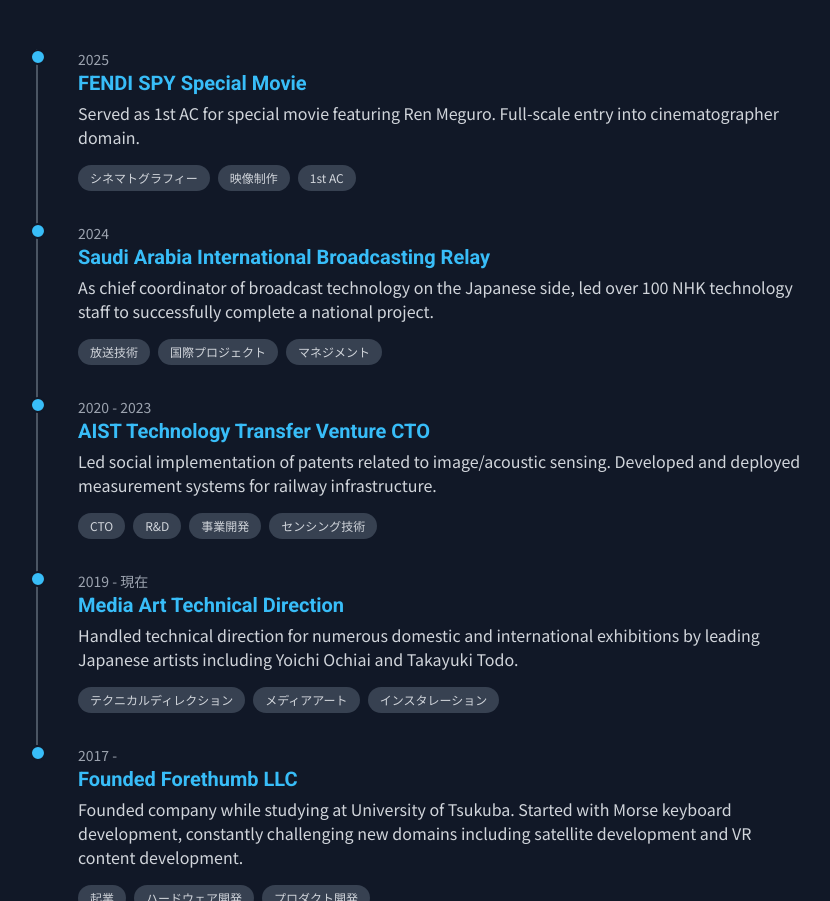
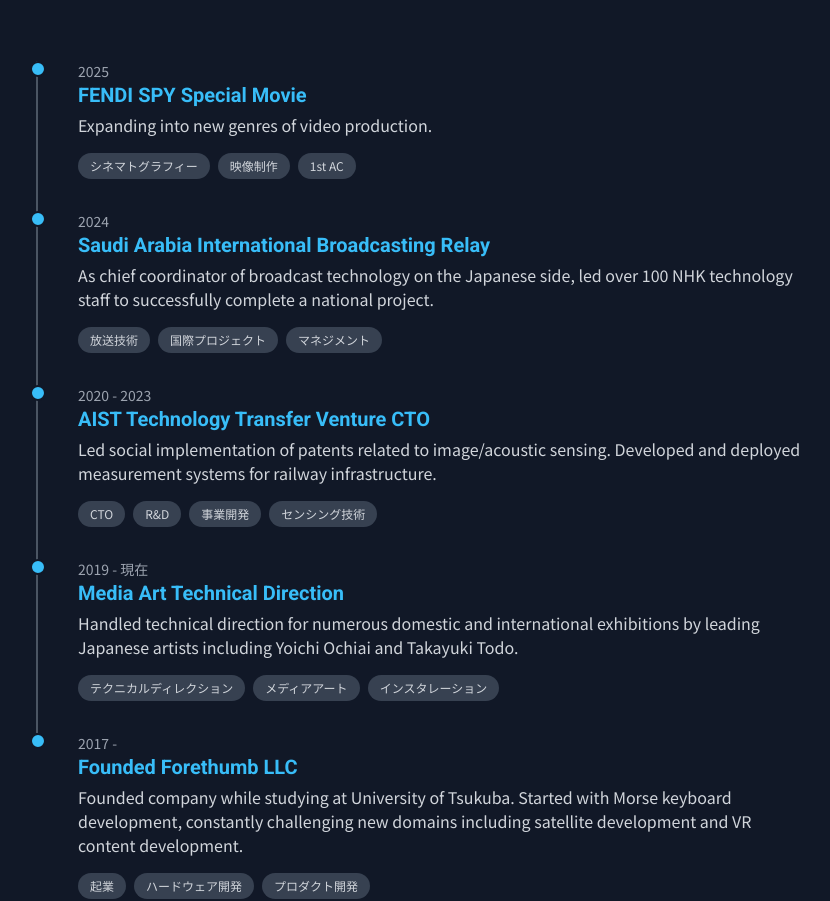
Before and after one commit to JE6HBC/Portfolio, a website: page index.html in a window 1280 px wide. Shown: the part 3008-3909 px from the top of the page, without its empty margins (220-1050 px from the left). Drawn offline with nearby package versions, Linux system fonts and the light colour scheme.

Commit message:
FENDI SPY説明文の変更

```diff
--- a/index.html
+++ b/index.html
@@ -244,9 +244,9 @@
                         data-lang-ja="FENDI SPY スペシャルムービー"
                         data-lang-en="FENDI SPY Special Movie">FENDI SPY スペシャルムービー</h3>
                     <p class="text-gray-300 mt-1"
-                       data-lang-ja="目黒蓮氏出演のスペシャルムービーにて1st ACを担当。シネマトグラファー領域へ本格進出。"
-                       data-lang-en="Served as 1st AC for special movie featuring Ren Meguro. Full-scale entry into cinematographer domain.">
-                       目黒蓮氏出演のスペシャルムービーにて1st ACを担当。シネマトグラファー領域へ本格進出。</p>
+                       data-lang-ja="新たなジャンルの映像に進出中。"
+                       data-lang-en="Expanding into new genres of video production.">
+                       新たなジャンルの映像に進出中。</p>
                     <div class="mt-2"><span class="tag">シネマトグラフィー</span><span class="tag">映像制作</span><span class="tag">1st AC</span></div>
                 </div>
                 <div class="timeline-item">
--- a/js/language.js
+++ b/js/language.js
@@ -51,7 +51,7 @@
         'SELECTED WORKS': 'SELECTED WORKS',
         'works-subtitle': '主要プロジェクトタイムライン',
         'fendi-title': 'FENDI SPY スペシャルムービー',
-        'fendi-desc': '目黒蓮氏出演のスペシャルムービーにて1st ACを担当。シネマトグラファー領域へ本格進出。',
+        'fendi-desc': '新たなジャンルの映像に進出中。',
         'saudi-title': 'サウジアラビア国際放送中継',
         'saudi-desc': '日本側放送技術チーフコーディネーターとして、NHKテクノロジースタッフ100名以上を率い、国家プロジェクトを成功に導く。',
         'aist-title': '産総研技術移転ベンチャーCTO',
@@ -138,7 +138,7 @@
         'SELECTED WORKS': 'SELECTED WORKS',
         'works-subtitle': 'Major Project Timeline',
         'fendi-title': 'FENDI SPY Special Movie',
-        'fendi-desc': 'Served as 1st AC for special movie featuring Ren Meguro. Full-scale entry into cinematographer domain.',
+        'fendi-desc': 'Expanding into new genres of video production.',
         'saudi-title': 'Saudi Arabia International Broadcasting Relay',
         'saudi-desc': 'As chief coordinator of broadcast technology on the Japanese side, led over 100 NHK technology staff to successfully complete a national project.',
         'aist-title': 'AIST Technology Transfer Venture CTO',
```
